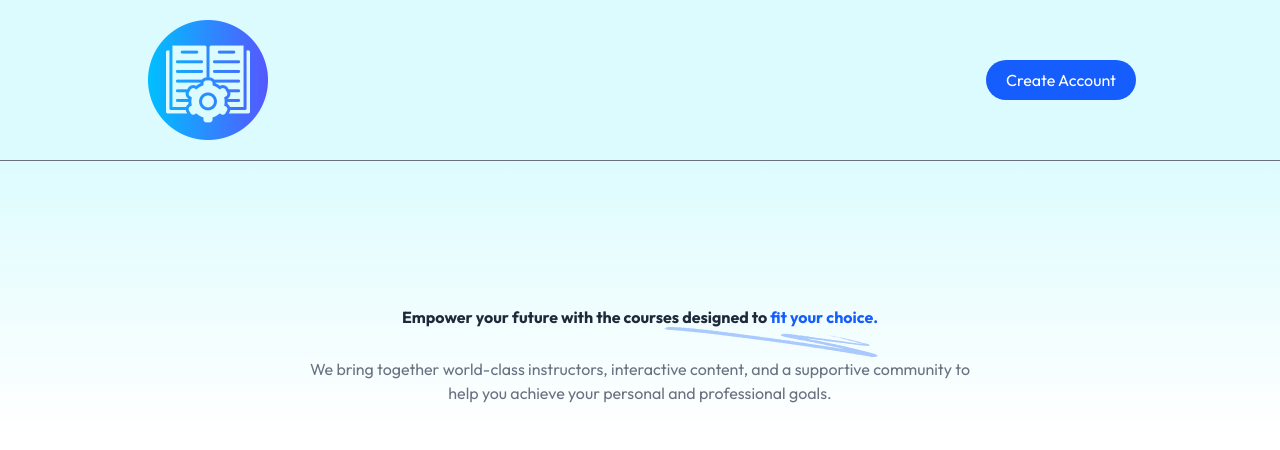
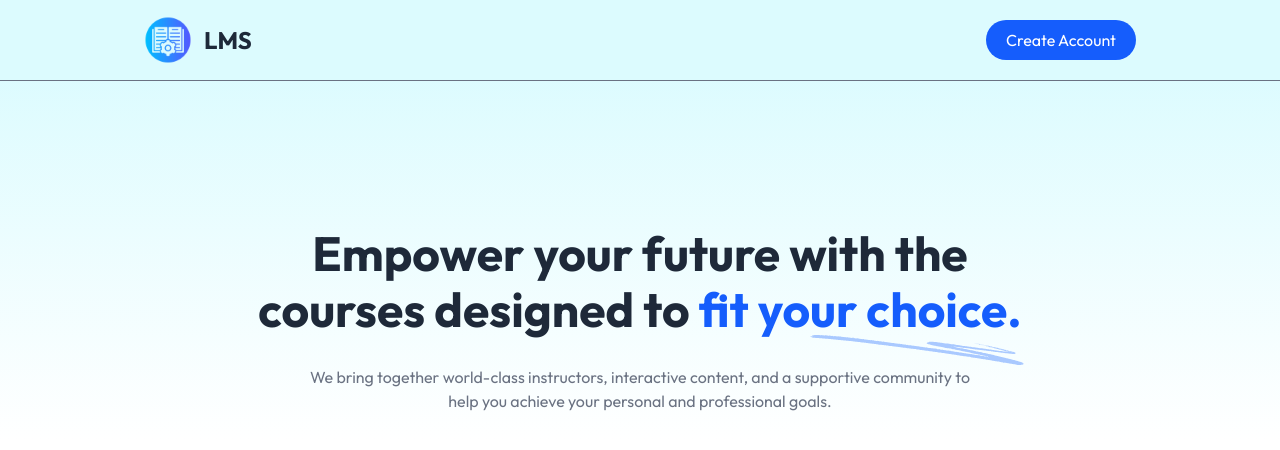
Before and after one commit to MarcusJadhav/LMS, a React (Vite) app: page / in a window 1280 px wide. Shown: the top 450 px of the page. Built offline with nearby package versions, Linux system fonts and the light colour scheme; no server answers.

Commit message:
new para added in hero and navbar css updated

```diff
--- a/src/components/student/Hero.jsx
+++ b/src/components/student/Hero.jsx
@@ -5,7 +5,7 @@ const Hero = () => {
   return (
     <div className='flex flex-col items-center justify-center w-full md:pt-36 pt-20 px-7 md:px-0 space-y-7 text-center bg-linear-to-b from-cyan-100/70'>
 
-    <h1 className='md:text-home-heading-large text-home-heading-small relative font-bold text-gray-800 max-w-3xl mx-auto'>Empower your future with the courses designed to <span className='text-blue-600'>fit your choice.</span><img src={assets.sketch} alt="sketch" className='md:block hidden absolute -bottom-7 right-0'/></h1>
+    <h1 className='md:text-[48px] md:leading-14 text-[28px] leading-8.5 relative font-bold text-gray-800 max-w-3xl mx-auto'>Empower your future with the courses designed to <span className='text-blue-600'>fit your choice.</span><img src={assets.sketch} alt="sketch" className='md:block hidden absolute -bottom-7 right-0'/></h1>
 
     <p className='md:block hidden text-gray-500 max-w-2xl mx-auto'>We bring together world-class instructors, interactive content, and a supportive community to help you achieve your personal and professional goals.</p>
 
--- a/src/components/student/Navbar.jsx
+++ b/src/components/student/Navbar.jsx
@@ -13,7 +13,10 @@ const Navbar = () => {
     <div className={`flex items-center justify-between px-4 sm:px-10 md:px-14 lg:px-36 border-b border-gray-500 py-4
      ${isCourseListPage ? 'bg-white' : 'bg-cyan-100/70'}`}>
 
-      <img src="./../src/assets/logo.png" alt="logo" className='w-10 lg:w-32 sm:w-20 cursor-pointer' />
+      <div className='flex items-center gap-2 sm:gap-3 text-gray-800'>
+      <img src="./../src/assets/logo.png" alt="logo" className='w-12 lg:w-12 sm:w-20 cursor-pointer' />
+      <h1 className='text-2xl font-bold'>LMS</h1>
+      </div>
 
       <div className='hidden md:flex items-center gap-5 text-gray-500'>
         <div className='flex items-center gap-5'>
```
